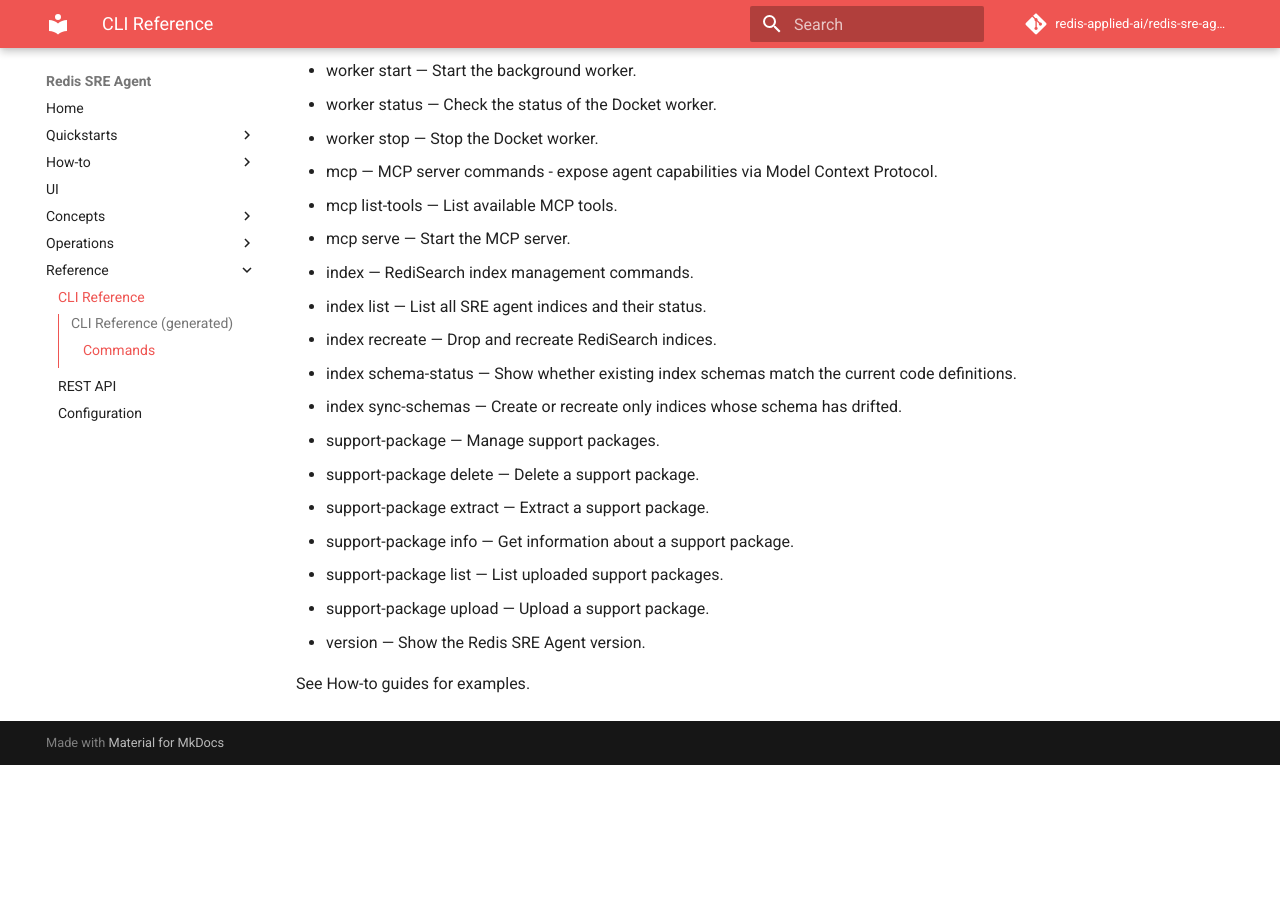
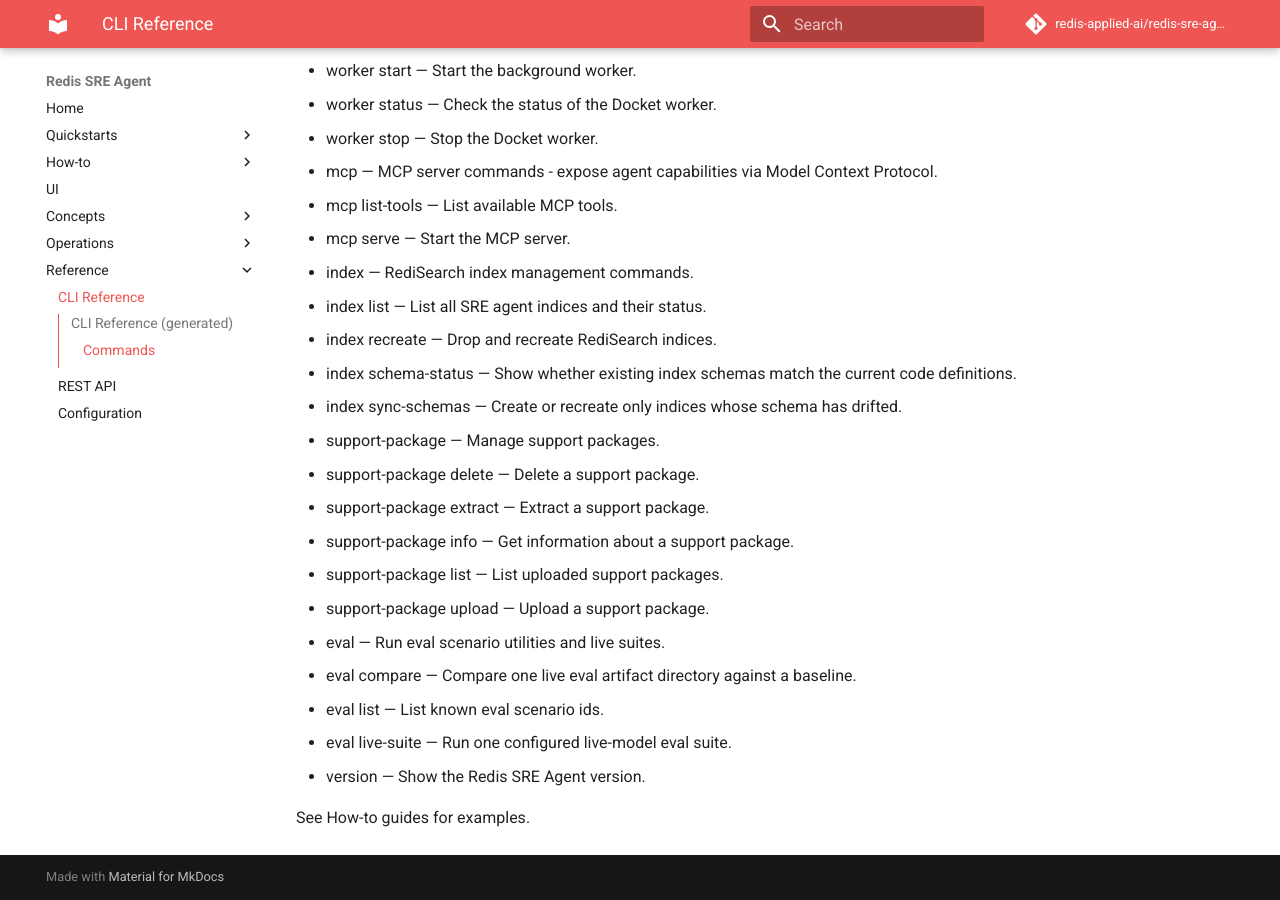
Before and after one commit to redis-applied-ai/redis-sre-agent, an MkDocs documentation site: the page built from docs/reference/cli.md, in a window 1280 px wide and 900 px high, scrolled down 2325 px. Built offline with MkDocs 1.6.1 and Material for MkDocs 9.7.7, drawn with Linux system fonts in a browser that asks for light colours; comment, search, counter and statistics services are not loaded; before the commit the page ends 3090 px from its top, so only the background shows below that.

Commit message:
Refresh CLI reference docs

```diff
--- a/docs/reference/cli.md
+++ b/docs/reference/cli.md
@@ -84,6 +84,10 @@
 - support-package info — Get information about a support package.
 - support-package list — List uploaded support packages.
 - support-package upload — Upload a support package.
+- eval — Run eval scenario utilities and live suites.
+- eval compare — Compare one live eval artifact directory against a baseline.
+- eval list — List known eval scenario ids.
+- eval live-suite — Run one configured live-model eval suite.
 - version — Show the Redis SRE Agent version.
 
 See How-to guides for examples.
```
